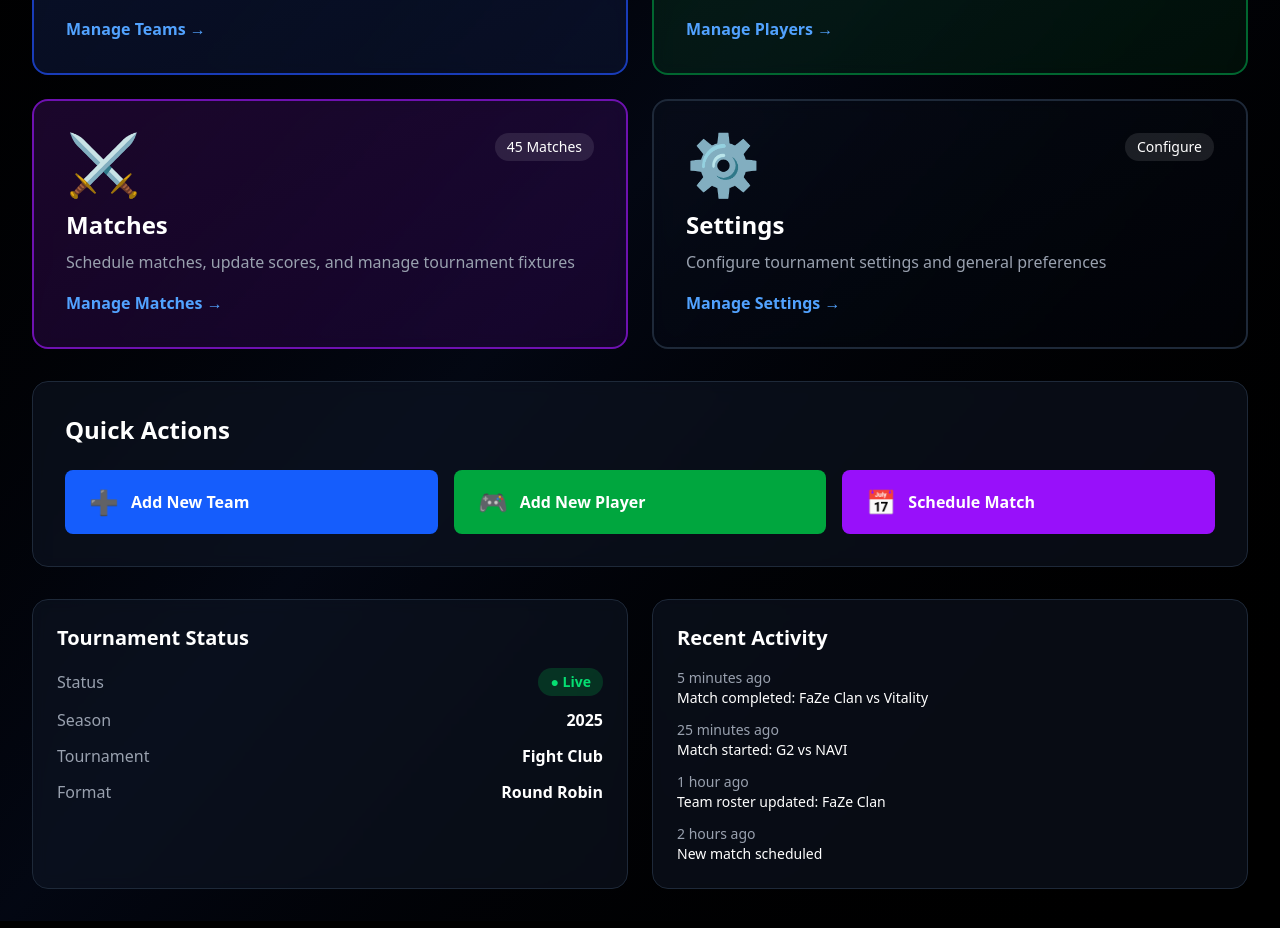
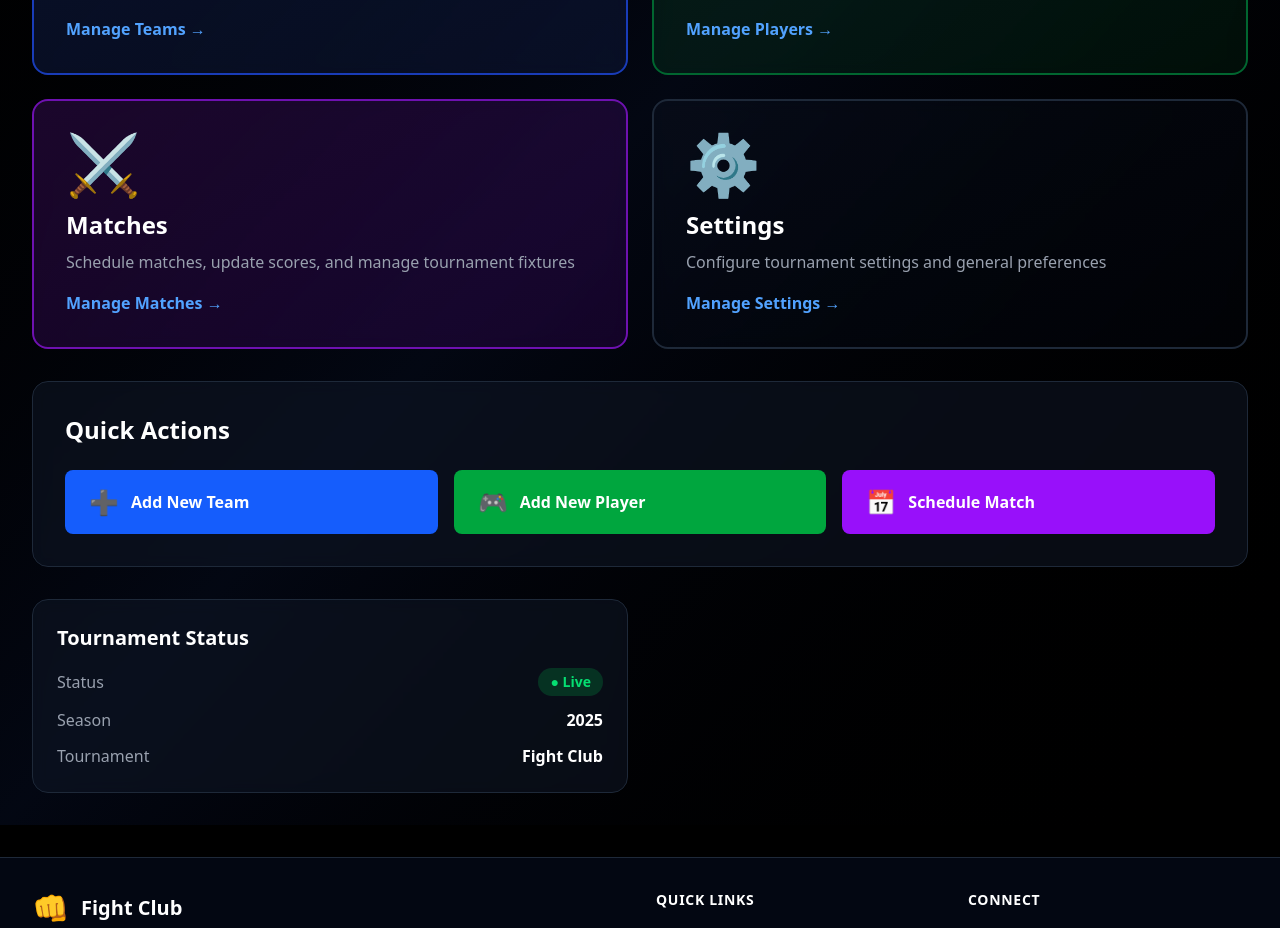
Before and after one commit to Gankhulug02/fight-club, a Next.js app: page /admin in a window 1280 px wide. Shown: the part 646-1574 px from the top of the page. Built offline with nearby package versions, Linux system fonts and the light colour scheme.

Commit message:
Remove statistics display from AdminPage sections and clean up unused recent activity component for improved UI clarity.

```diff
--- a/app/admin/page.tsx
+++ b/app/admin/page.tsx
@@ -15,7 +15,6 @@ export default function AdminPage() {
       icon: "👥",
       href: "/admin/teams",
       color: "blue",
-      stats: `${stats.totalTeams} Teams`,
     },
     {
       title: "Players",
@@ -23,7 +22,6 @@ export default function AdminPage() {
       icon: "🎮",
       href: "/admin/players",
       color: "green",
-      stats: `${stats.totalPlayers} Players`,
     },
     {
       title: "Matches",
@@ -32,7 +30,6 @@ export default function AdminPage() {
       icon: "⚔️",
       href: "/admin/matches",
       color: "purple",
-      stats: `${stats.totalMatches} Matches`,
     },
     {
       title: "Settings",
@@ -131,9 +128,6 @@ export default function AdminPage() {
                     <div className="text-6xl group-hover:scale-110 transition-transform">
                       {section.icon}
                     </div>
-                    <div className="px-3 py-1 bg-white/10 rounded-full text-sm text-white font-medium">
-                      {section.stats}
-                    </div>
                   </div>
                   <h3 className="text-2xl font-bold text-white mb-2 group-hover:text-blue-400 transition-colors">
                     {section.title}
@@ -199,36 +193,6 @@ export default function AdminPage() {
                 <span className="text-gray-400">Tournament</span>
                 <span className="text-white font-semibold">Fight Club</span>
               </div>
-              <div className="flex justify-between items-center">
-                <span className="text-gray-400">Format</span>
-                <span className="text-white font-semibold">Round Robin</span>
-              </div>
-            </div>
-          </div>
-
-          <div className="bg-gray-900/50 backdrop-blur-sm rounded-2xl border border-gray-800 p-6">
-            <h3 className="text-xl font-bold text-white mb-4">
-              Recent Activity
-            </h3>
-            <div className="space-y-3">
-              <div className="text-sm">
-                <div className="text-gray-400">5 minutes ago</div>
-                <div className="text-white">
-                  Match completed: FaZe Clan vs Vitality
-                </div>
-              </div>
-              <div className="text-sm">
-                <div className="text-gray-400">25 minutes ago</div>
-                <div className="text-white">Match started: G2 vs NAVI</div>
-              </div>
-              <div className="text-sm">
-                <div className="text-gray-400">1 hour ago</div>
-                <div className="text-white">Team roster updated: FaZe Clan</div>
-              </div>
-              <div className="text-sm">
-                <div className="text-gray-400">2 hours ago</div>
-                <div className="text-white">New match scheduled</div>
-              </div>
             </div>
           </div>
         </div>
```
